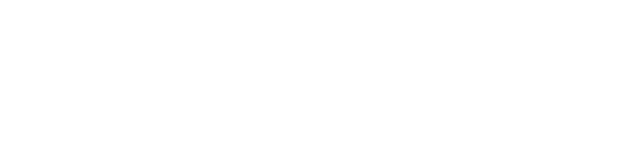
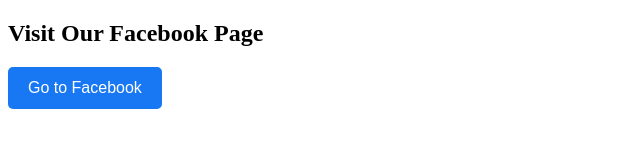
Before and after one commit to hisham-prog/test, a plain HTML site: page welcome.html in a window 1280 px wide. Shown: the whole page, without its empty margins (0-640 px from the left). Drawn offline with Linux system fonts and the light colour scheme.

Commit message:
facebook

```diff
--- a/welcome.html
+++ b/welcome.html
@@ -1,11 +1,33 @@
 <!DOCTYPE html>
-<html lang="en">
+<html>
 <head>
-    <meta charset="UTF-8">
-    <meta name="viewport" content="width=device-width, initial-scale=1.0">
-    <title>Document</title>
+    <title>Facebook Link Example</title>
+    <style>
+        .facebook-btn {
+            background-color: #1877f2;
+            color: white;
+            padding: 12px 20px;
+            text-align: center;
+            text-decoration: none;
+            display: inline-block;
+            font-size: 16px;
+            border-radius: 5px;
+            font-family: Arial, sans-serif;
+        }
+
+        .facebook-btn:hover {
+            background-color: #0d65d9;
+        }
+    </style>
 </head>
 <body>
 
+    <h2>Visit Our Facebook Page</h2>
+
+    <!-- Link to Facebook -->
+    <a href="https://www.facebook.com" target="_blank" class="facebook-btn">
+        Go to Facebook
+    </a>
+
 </body>
 </html>
```
